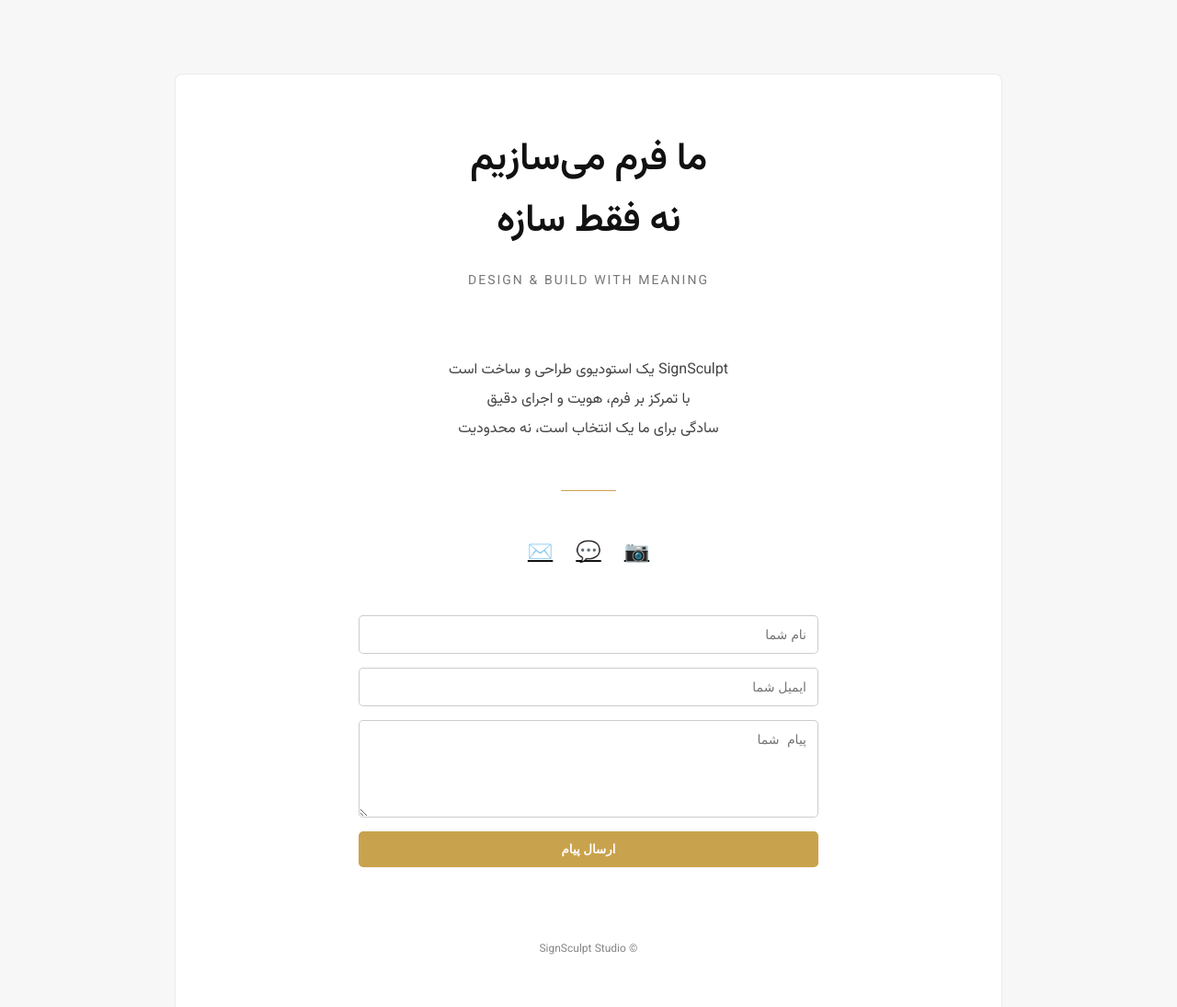
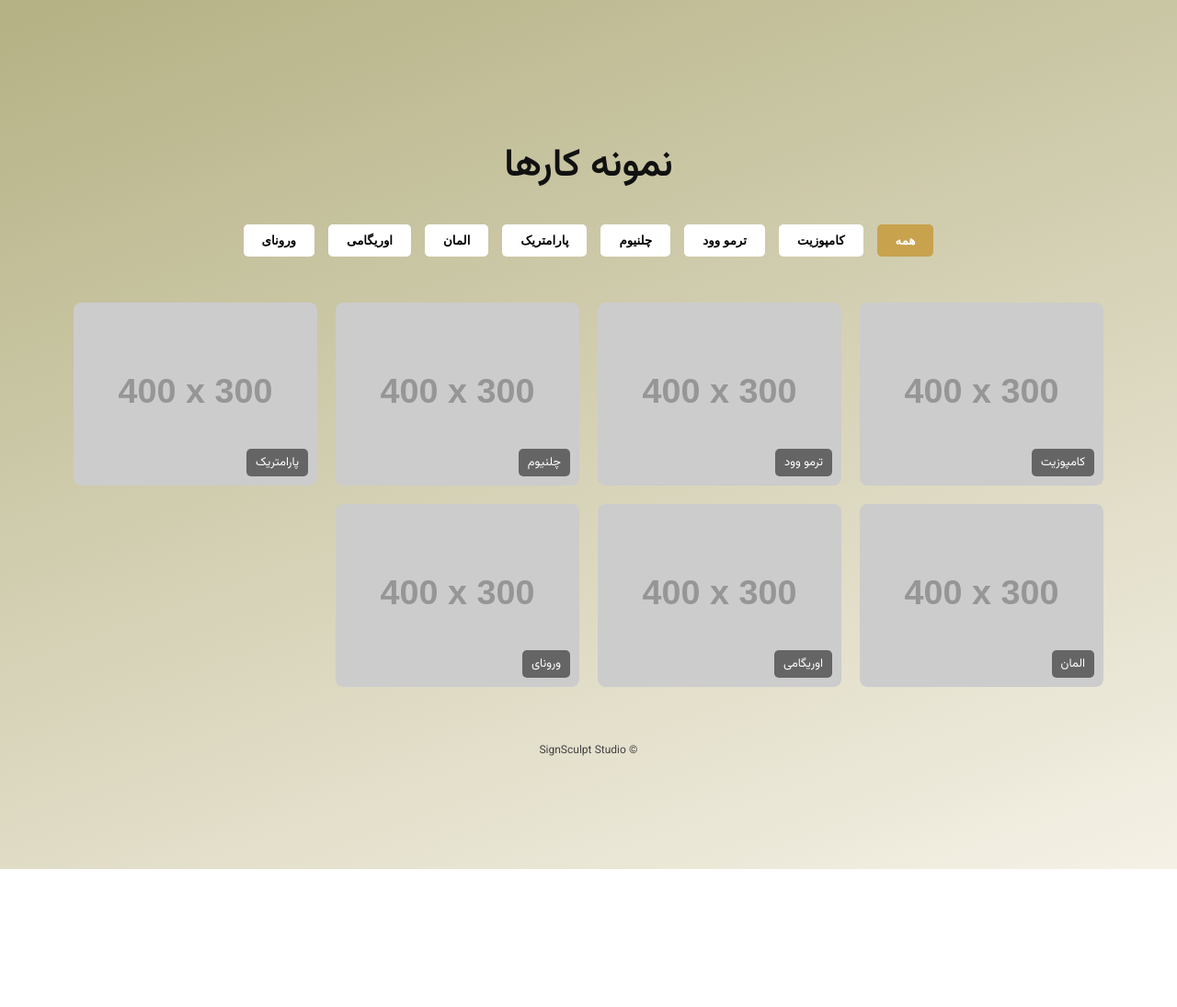
Before and after one commit to orhanyara-sketch/Signsculpt.github.io, a plain HTML site: page index.html in a window 1280 px wide. Shown: the whole page at 92% size. After the commit the page ends 945 px from the top, so only its background shows below. Drawn offline with nearby package versions, Linux system fonts and the light colour scheme; placeholder pictures from the web are drawn by us.

Commit message:
Update index.html

```diff
--- a/index.html
+++ b/index.html
@@ -2,108 +2,131 @@
 <html lang="fa" dir="rtl">
 <head>
   <meta charset="UTF-8">
-  <title>SignSculpt</title>
+  <title>SignSculpt - نمونه کارها</title>
   <meta name="viewport" content="width=device-width, initial-scale=1.0">
 
   <!-- فونت -->
   <link href="https://fonts.googleapis.com/css2?family=Vazirmatn:wght@300;400;600&display=swap" rel="stylesheet">
 
-  <!-- GLightbox برای نمونه‌کارها -->
+  <!-- GLightbox -->
   <link rel="stylesheet" href="https://cdn.jsdelivr.net/npm/glightbox/dist/css/glightbox.min.css" />
 
-  <!-- AOS انیمیشن هنگام اسکرول -->
+  <!-- AOS -->
   <link rel="stylesheet" href="https://cdn.jsdelivr.net/npm/aos@2.3.4/dist/aos.css"/>
 
   <style>
     * { box-sizing: border-box; }
-    body { margin:0; background:#f7f7f7; font-family:'Vazirmatn',sans-serif; color:#111; }
-    .container { max-width:900px; margin:80px auto; padding:60px 40px; border:1px solid rgba(0,0,0,0.08); background:#fff; border-radius:8px; }
-    .hero { text-align:center; margin-bottom:70px; }
-    .hero h1 { font-size:42px; font-weight:600; line-height:1.6; margin:0; letter-spacing:-0.5px; }
-    .hero span { display:block; font-size:14px; color:#777; margin-top:20px; letter-spacing:2px; }
-    .about { text-align:center; font-size:16px; line-height:2; color:#444; margin-bottom:50px; }
-    .divider { width:60px; height:1px; background:#c9a24d; margin:0 auto 50px; opacity:0.6; border-radius:1px; }
-    .contact { text-align:center; font-size:15px; line-height:2.2; color:#222; }
-    .contact div { margin-bottom:30px; }
-    .contact span { display:block; color:#777; font-size:13px; letter-spacing:1px; }
-    footer { text-align:center; margin-top:80px; font-size:12px; color:#888; }
-
-    /* فرم تماس */
-    form { max-width:500px; margin:0 auto; display:flex; flex-direction:column; gap:15px; }
-    input, textarea { padding:12px; font-size:14px; border:1px solid rgba(0,0,0,0.2); border-radius:5px; width:100%; }
-    button { padding:12px; border:none; background:#c9a24d; color:#fff; font-weight:600; cursor:pointer; border-radius:5px; transition:0.3s; }
-    button:hover { background:#b08b3f; }
-
-    /* شبکه های اجتماعی */
-    .socials { display:flex; justify-content:center; gap:25px; margin-bottom:50px; font-size:22px; color:#111; }
-    .socials a { color:inherit; transition:0.3s; }
-    .socials a:hover { color:#c9a24d; }
-
-    /* لودینگ */
-    #loading { position:fixed;top:0;left:0;width:100%;height:100%;background:#fff;display:flex;justify-content:center;align-items:center;z-index:9999; }
-    #loading span { width:15px;height:15px;margin:5px;background:#c9a24d;display:inline-block;border-radius:50%;animation:loading 0.6s infinite alternate; }
-    #loading span:nth-child(2){ animation-delay:0.2s; }
-    #loading span:nth-child(3){ animation-delay:0.4s; }
-    @keyframes loading { to{transform: translateY(-15px);} }
-
-    @media (max-width:600px){ .container { margin:40px 15px; padding:40px 20px; } .hero h1 { font-size:32px; } }
+    body { margin:0; font-family:'Vazirmatn',sans-serif; background: linear-gradient(160deg,#B4B184,#F5F1E6); color:#111; }
+    .container { max-width:1200px; margin:80px auto; padding:40px; }
+    h1 { text-align:center; font-size:42px; margin-bottom:30px; }
+    .tabs { display:flex; justify-content:center; gap:15px; flex-wrap:wrap; margin-bottom:50px; }
+    .tabs button { padding:10px 20px; border:none; border-radius:5px; cursor:pointer; background:#fff; font-weight:600; transition:0.3s; }
+    .tabs button.active { background:#c9a24d; color:#fff; }
+    .grid { display:grid; grid-template-columns:repeat(auto-fit,minmax(250px,1fr)); gap:20px; }
+    .grid-item { position:relative; overflow:hidden; border-radius:8px; cursor:pointer; }
+    .grid-item img { width:100%; display:block; border-radius:8px; transition:0.3s; }
+    .grid-item:hover img { transform:scale(1.05); }
+    .grid-item span { position:absolute; bottom:10px; right:10px; background:rgba(0,0,0,0.5); color:#fff; padding:5px 10px; border-radius:5px; font-size:13px; }
+    footer { text-align:center; margin-top:60px; font-size:12px; color:#444; }
   </style>
 </head>
 <body>
 
-<!-- لودینگ -->
-<div id="loading">
-  <span></span><span></span><span></span>
-</div>
+<div class="container">
+  <h1 data-aos="fade-up">نمونه کارها</h1>
 
-<div class="container" style="display:none;">
-  <section class="hero" data-aos="fade-up">
-    <h1>ما فرم می‌سازیم<br>نه فقط سازه</h1>
-    <span>DESIGN & BUILD WITH MEANING</span>
-  </section>
-
-  <section class="about" data-aos="fade-up">
-    SignSculpt یک استودیوی طراحی و ساخت است<br>
-    با تمرکز بر فرم، هویت و اجرای دقیق<br>
-    سادگی برای ما یک انتخاب است، نه محدودیت
-  </section>
-
-  <div class="divider" data-aos="fade-up"></div>
-
-  <!-- شبکه های اجتماعی -->
-  <div class="socials" data-aos="fade-up">
-    <a href="https://www.instagram.com/sign.sculpt" target="_blank" title="Instagram">&#x1F4F7;</a>
-    <a href="https://t.me/+989148127104" target="_blank" title="Telegram">&#x1F4AC;</a>
-    <a href="https://wa.me/989148127104" target="_blank" title="WhatsApp">&#x2709;&#xFE0F;</a>
+  <!-- Tabs دسته‌ها -->
+  <div class="tabs" data-aos="fade-up">
+    <button class="tab-btn active" data-category="all">همه</button>
+    <button class="tab-btn" data-category="composite">کامپوزیت</button>
+    <button class="tab-btn" data-category="thermo">ترمو وود</button>
+    <button class="tab-btn" data-category="chlnm">چلنیوم</button>
+    <button class="tab-btn" data-category="parametric">پارامتریک</button>
+    <button class="tab-btn" data-category="element">المان</button>
+    <button class="tab-btn" data-category="origami">اوریگامی</button>
+    <button class="tab-btn" data-category="verona">ورونای</button>
   </div>
 
-  <!-- فرم تماس -->
-  <form action="https://formspree.io/f/mnqlwzvd" method="POST" data-aos="fade-up">
-    <input type="text" name="name" placeholder="نام شما" required>
-    <input type="email" name="email" placeholder="ایمیل شما" required>
-    <textarea name="message" rows="5" placeholder="پیام شما" required></textarea>
-    <button type="submit">ارسال پیام</button>
-  </form>
+  <!-- Grid نمونه‌کارها -->
+  <div class="grid" data-aos="fade-up">
+    <!-- مثال آیتم‌ها -->
+    <div class="grid-item" data-category="composite">
+      <a href="https://via.placeholder.com/600x400" class="glightbox" data-title="کامپوزیت نما و تابلو">
+        <img src="https://via.placeholder.com/400x300" alt="کامپوزیت">
+        <span>کامپوزیت</span>
+      </a>
+    </div>
+    <div class="grid-item" data-category="thermo">
+      <a href="https://via.placeholder.com/600x400" class="glightbox" data-title="ترمو وود">
+        <img src="https://via.placeholder.com/400x300" alt="ترمو وود">
+        <span>ترمو وود</span>
+      </a>
+    </div>
+    <div class="grid-item" data-category="chlnm">
+      <a href="https://via.placeholder.com/600x400" class="glightbox" data-title="چلنیوم">
+        <img src="https://via.placeholder.com/400x300" alt="چلنیوم">
+        <span>چلنیوم</span>
+      </a>
+    </div>
+    <div class="grid-item" data-category="parametric">
+      <a href="https://via.placeholder.com/600x400" class="glightbox" data-title="پارامتریک">
+        <img src="https://via.placeholder.com/400x300" alt="پارامتریک">
+        <span>پارامتریک</span>
+      </a>
+    </div>
+    <div class="grid-item" data-category="element">
+      <a href="https://via.placeholder.com/600x400" class="glightbox" data-title="المان">
+        <img src="https://via.placeholder.com/400x300" alt="المان">
+        <span>المان</span>
+      </a>
+    </div>
+    <div class="grid-item" data-category="origami">
+      <a href="https://via.placeholder.com/600x400" class="glightbox" data-title="اوریگامی">
+        <img src="https://via.placeholder.com/400x300" alt="اوریگامی">
+        <span>اوریگامی</span>
+      </a>
+    </div>
+    <div class="grid-item" data-category="verona">
+      <a href="https://via.placeholder.com/600x400" class="glightbox" data-title="ورونای">
+        <img src="https://via.placeholder.com/400x300" alt="ورونای">
+        <span>ورونای</span>
+      </a>
+    </div>
+  </div>
 
   <footer data-aos="fade-up">
     © SignSculpt Studio
   </footer>
 </div>
 
-<!-- اسکریپت ها -->
+<!-- اسکریپت‌ها -->
 <script src="https://cdn.jsdelivr.net/npm/glightbox/dist/js/glightbox.min.js"></script>
 <script src="https://cdn.jsdelivr.net/npm/aos@2.3.4/dist/aos.js"></script>
 <script>
-  // لودینگ
-  window.addEventListener('load', function(){
-    document.getElementById('loading').style.display = 'none';
-    document.querySelector('.container').style.display = 'block';
-  });
+  // GLightbox
+  const lightbox = GLightbox({ touchNavigation:true, loop:true });
 
   // AOS
-  AOS.init({
-    duration: 1000,
-    once: true
+  AOS.init({ duration:1000, once:true });
+
+  // Filter نمونه‌کارها
+  const tabs = document.querySelectorAll('.tab-btn');
+  const items = document.querySelectorAll('.grid-item');
+
+  tabs.forEach(tab => {
+    tab.addEventListener('click', () => {
+      tabs.forEach(t => t.classList.remove('active'));
+      tab.classList.add('active');
+
+      const category = tab.getAttribute('data-category');
+      items.forEach(item => {
+        if(category === 'all' || item.getAttribute('data-category') === category){
+          item.style.display = 'block';
+        } else {
+          item.style.display = 'none';
+        }
+      });
+    });
   });
 </script>
 
```
